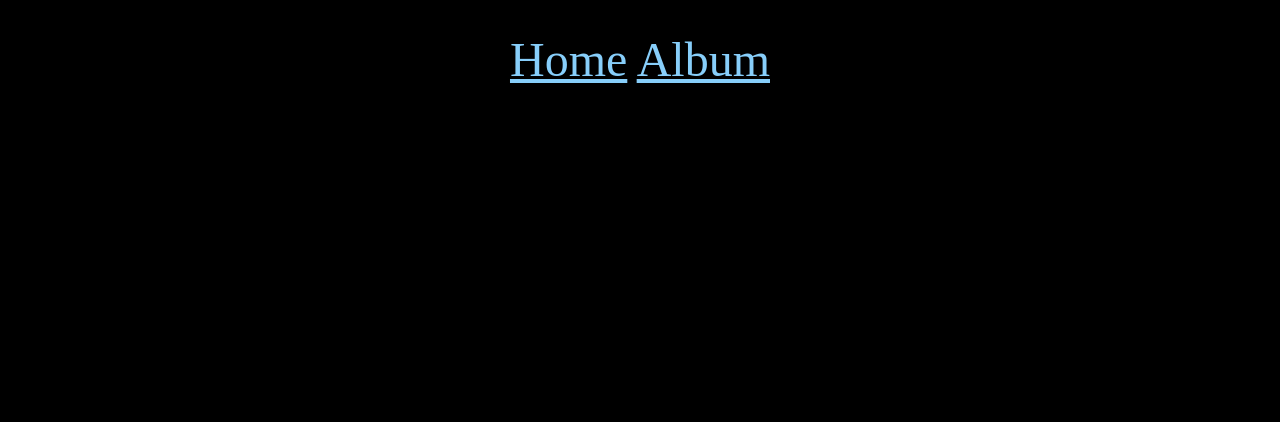
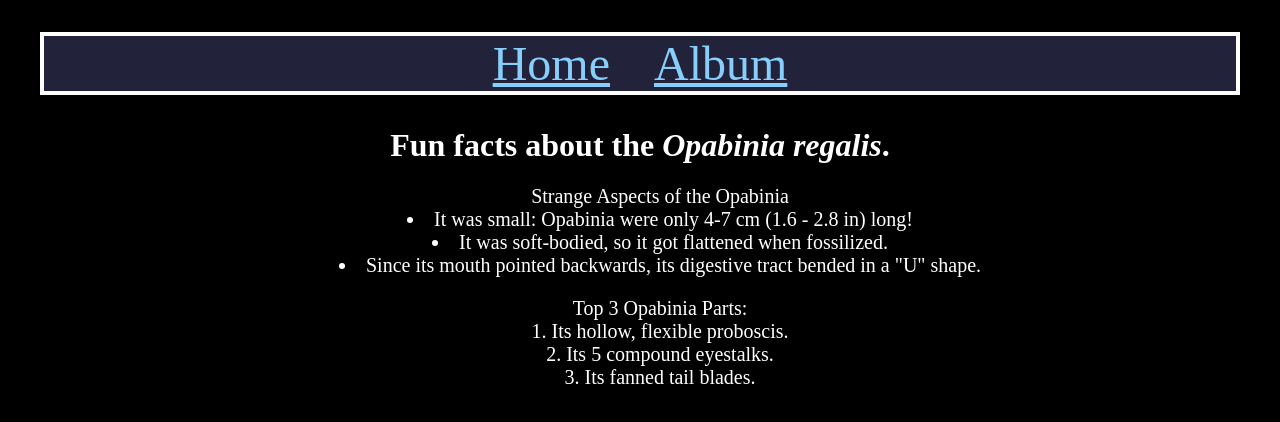
Before and after one commit to G-U-T/opabinia-site, a plain HTML site: page facts.html in a window 1280 px wide. Drawn offline with Linux system fonts and the light colour scheme.

Commit message:
Finished up facts page, and other tweaks.

```diff
--- a/facts.html
+++ b/facts.html
@@ -8,5 +8,21 @@
 		<a href="index.html">Home</a>
 		<a href="album.html">Album</a>
 	</nav>
+
+	<h1>Fun facts about the <strong><i>Opabinia regalis</i></strong>.</h1>
+
+	<ul>
+		Strange Aspects of the Opabinia
+		<li>It was small: Opabinia were only 4-7 cm (1.6 - 2.8 in) long!</li>
+		<li>It was soft-bodied, so it got flattened when fossilized.</li>
+		<li>Since its mouth pointed backwards, its digestive tract bended in a "U" shape.</li>
+	</ul>
+
+	<ol>
+		Top 3 Opabinia Parts:
+		<li>Its hollow, flexible proboscis.</li>
+		<li>Its 5 compound eyestalks.</li>
+		<li>Its fanned tail blades.</li>
+	</ol>
 </body>
 </html>
--- a/styles.css
+++ b/styles.css
@@ -1,9 +1,6 @@
 body {
 	background-color: black;
 	color: white;
-}
-
-p {
 	text-align: center;
 }
 
@@ -11,10 +8,14 @@ nav {
 	margin: 32px;
 	text-align: center;
 	font-size: 3em;
+	background-color: #22223a;
+	border: 4px solid white;
 }
 
 a {
 	color: lightskyblue;
+	margin-left: 16px;
+	margin-right: 16px;
 }
 a:hover {
 	color: cyan;
@@ -33,3 +34,8 @@ img.album-img {
 	align-items: center;
 	justify-content: center;
 }
+
+ol, ul {
+	list-style-position: inside;
+	font-size: 1.25em;
+}
```
Also changed, not shown: index.html (+2 -0 lines).
